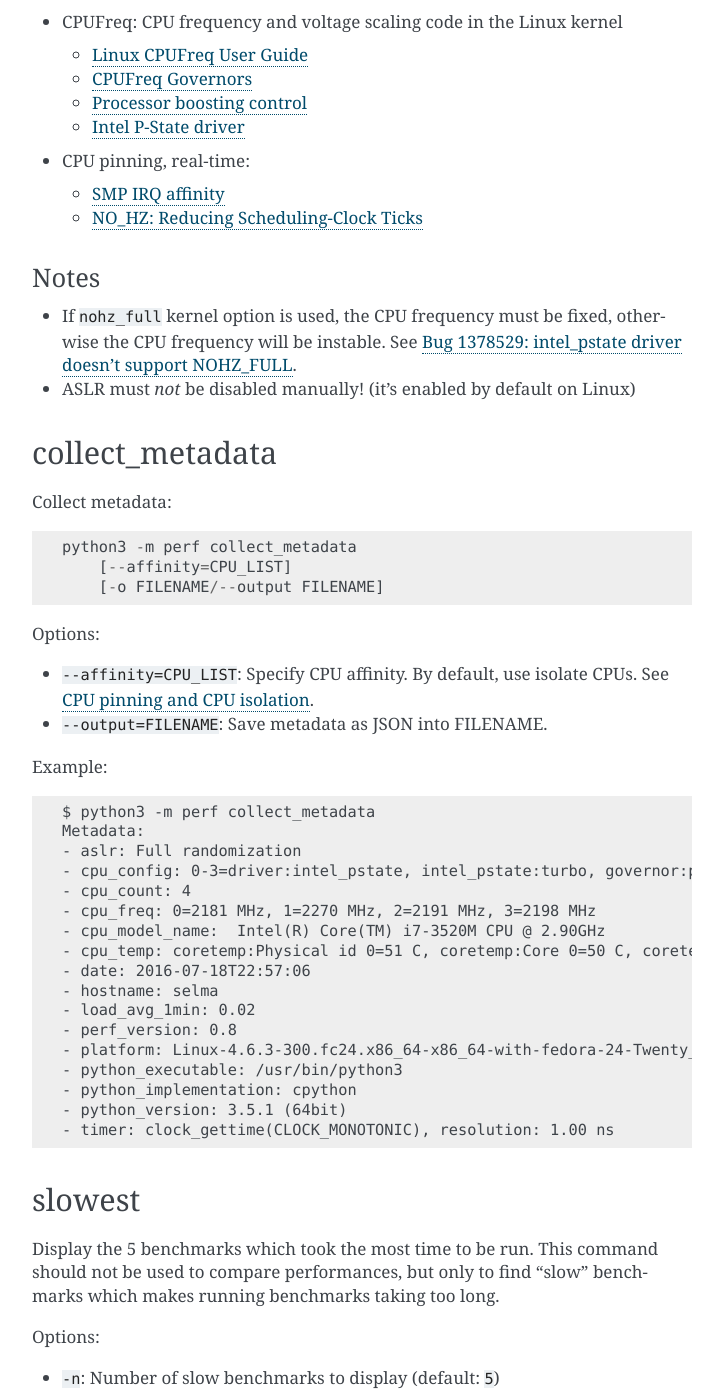
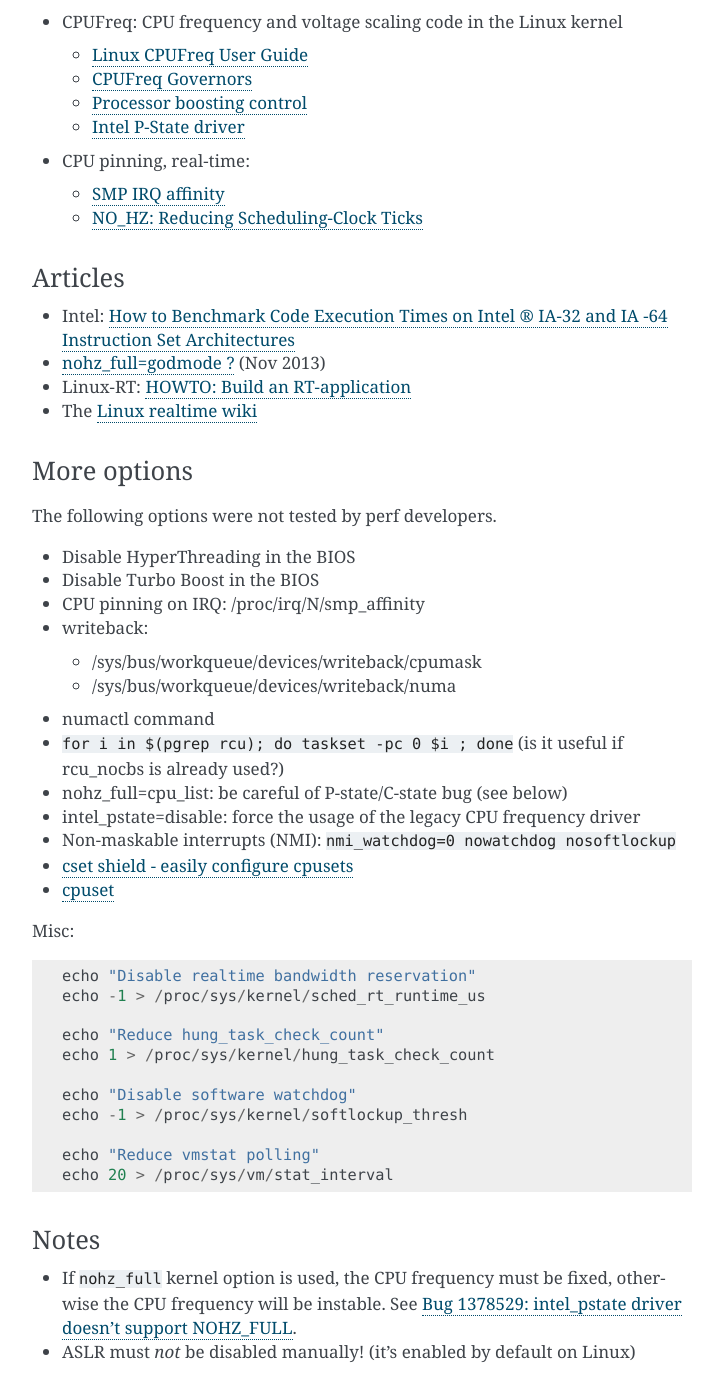
Before and after one commit to psf/pyperf, a Sphinx documentation site: the page built from doc/cli.rst, in a window 1280 px wide and 1400 px high, scrolled down 9909 px. Shown: the whole window, without its empty margins (388-1111 px from the left). Built offline with Sphinx 7.4.7, drawn with Linux system fonts in a browser that asks for light colours.

Commit message:
system doc

```diff
--- a/doc/cli.rst
+++ b/doc/cli.rst
@@ -507,6 +507,56 @@ Linux documentation
   * `NO_HZ: Reducing Scheduling-Clock Ticks
     <https://www.kernel.org/doc/Documentation/timers/NO_HZ.txt>`_
 
+Articles
+^^^^^^^^
+
+* Intel: `How to Benchmark Code Execution Times on Intel ® IA-32 and IA -64
+  Instruction Set Architectures
+  <http://www.intel.com/content/dam/www/public/us/en/documents/white-papers/ia-32-ia-64-benchmark-code-execution-paper.pdf>`_
+* `nohz_full=godmode ?
+  <http://www.breakage.org/2013/11/15/nohz_fullgodmode/>`_ (Nov 2013)
+* Linux-RT: `HOWTO: Build an RT-application
+  <https://rt.wiki.kernel.org/index.php/HOWTO:_Build_an_RT-application>`_
+* The `Linux realtime wiki <https://rt.wiki.kernel.org/>`_
+
+More options
+^^^^^^^^^^^^
+
+The following options were not tested by perf developers.
+
+* Disable HyperThreading in the BIOS
+* Disable Turbo Boost in the BIOS
+* CPU pinning on IRQ: /proc/irq/N/smp_affinity
+* writeback:
+
+  * /sys/bus/workqueue/devices/writeback/cpumask
+  * /sys/bus/workqueue/devices/writeback/numa
+
+* numactl command
+* ``for i in $(pgrep rcu); do taskset -pc 0 $i ; done`` (is it useful if
+  rcu_nocbs is already used?)
+* nohz_full=cpu_list: be careful of P-state/C-state bug (see below)
+* intel_pstate=disable: force the usage of the legacy CPU frequency driver
+* Non-maskable interrupts (NMI): ``nmi_watchdog=0 nowatchdog nosoftlockup``
+* `cset shield - easily configure cpusets
+  <http://skebanga.blogspot.it/2012/06/cset-shield-easily-configure-cpusets.html>`_
+* `cpuset <https://github.com/lpechacek/cpuset>`_
+
+Misc::
+
+    echo "Disable realtime bandwidth reservation"
+    echo -1 > /proc/sys/kernel/sched_rt_runtime_us
+
+    echo "Reduce hung_task_check_count"
+    echo 1 > /proc/sys/kernel/hung_task_check_count
+
+    echo "Disable software watchdog"
+    echo -1 > /proc/sys/kernel/softlockup_thresh
+
+    echo "Reduce vmstat polling"
+    echo 20 > /proc/sys/vm/stat_interval
+
+
 Notes
 ^^^^^
 
```
